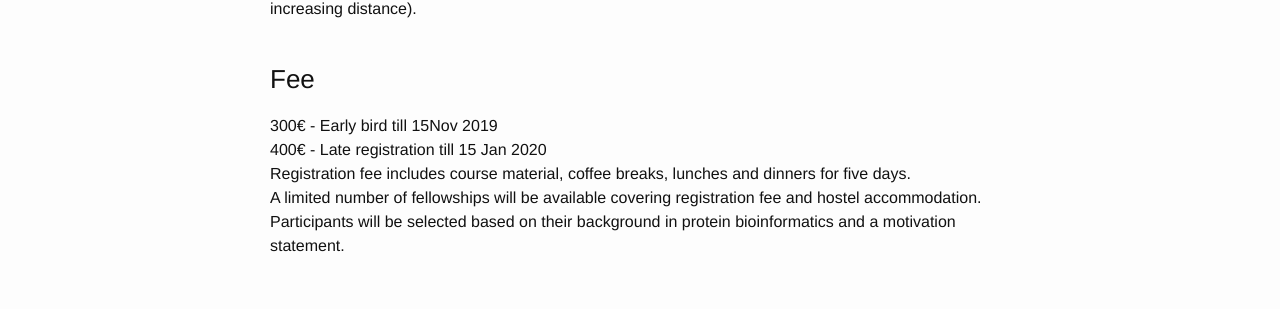
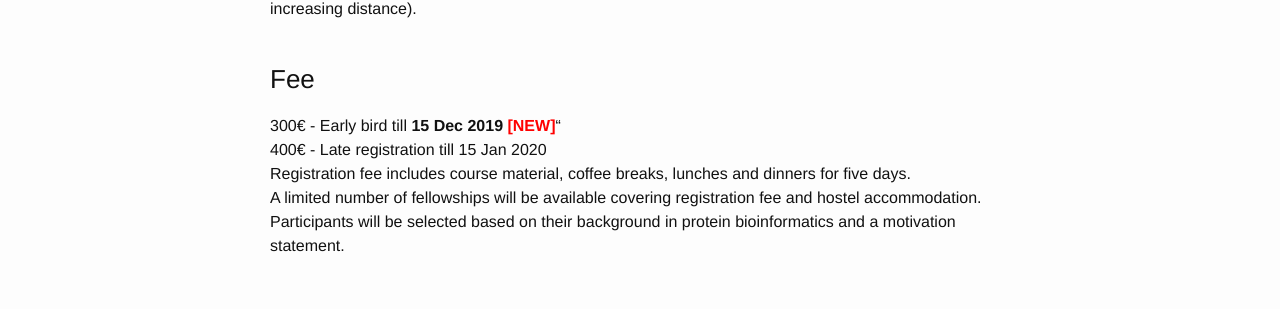
Before and after one commit to ELIXIR-IIB-training/website, a Jekyll site: the page built from _posts/2020-01-27-winter-school-idp-brixen.md, in a window 1280 px wide. Shown: the part 983-1292 px from the top of the page. Built offline with Jekyll 4.4.1, drawn with Linux system fonts in a browser that asks for light colours.

Commit message:
NEW early registration deadline

```diff
--- a/_posts/2020-01-27-winter-school-idp-brixen.md
+++ b/_posts/2020-01-27-winter-school-idp-brixen.md
@@ -43,7 +43,7 @@ The venue can be easily reached by train, travelling on the international railwa
 <br>
 
 ### Fee
-300€ - Early bird till 15Nov 2019<br>
+300€ - Early bird till **15 Dec 2019 <font color='red'>[NEW]</font>**"<br>
 400€ - Late registration till 15 Jan 2020<br>
 Registration fee includes course material, coffee breaks, lunches and dinners for five days.<br>
 A limited number of fellowships will be available covering registration fee and hostel accommodation. Participants will be selected based on their background in protein bioinformatics and a motivation statement.<br>
```
